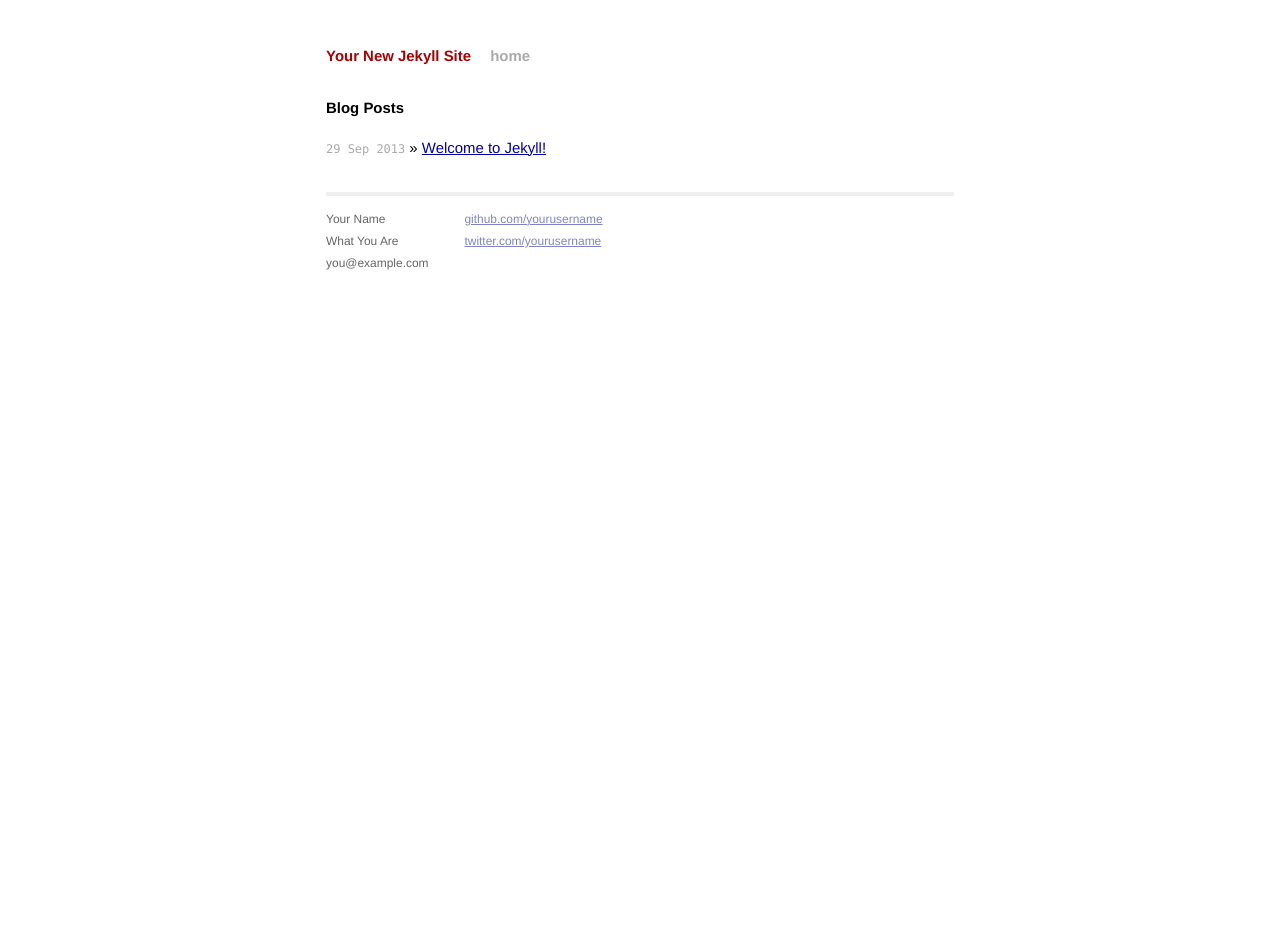
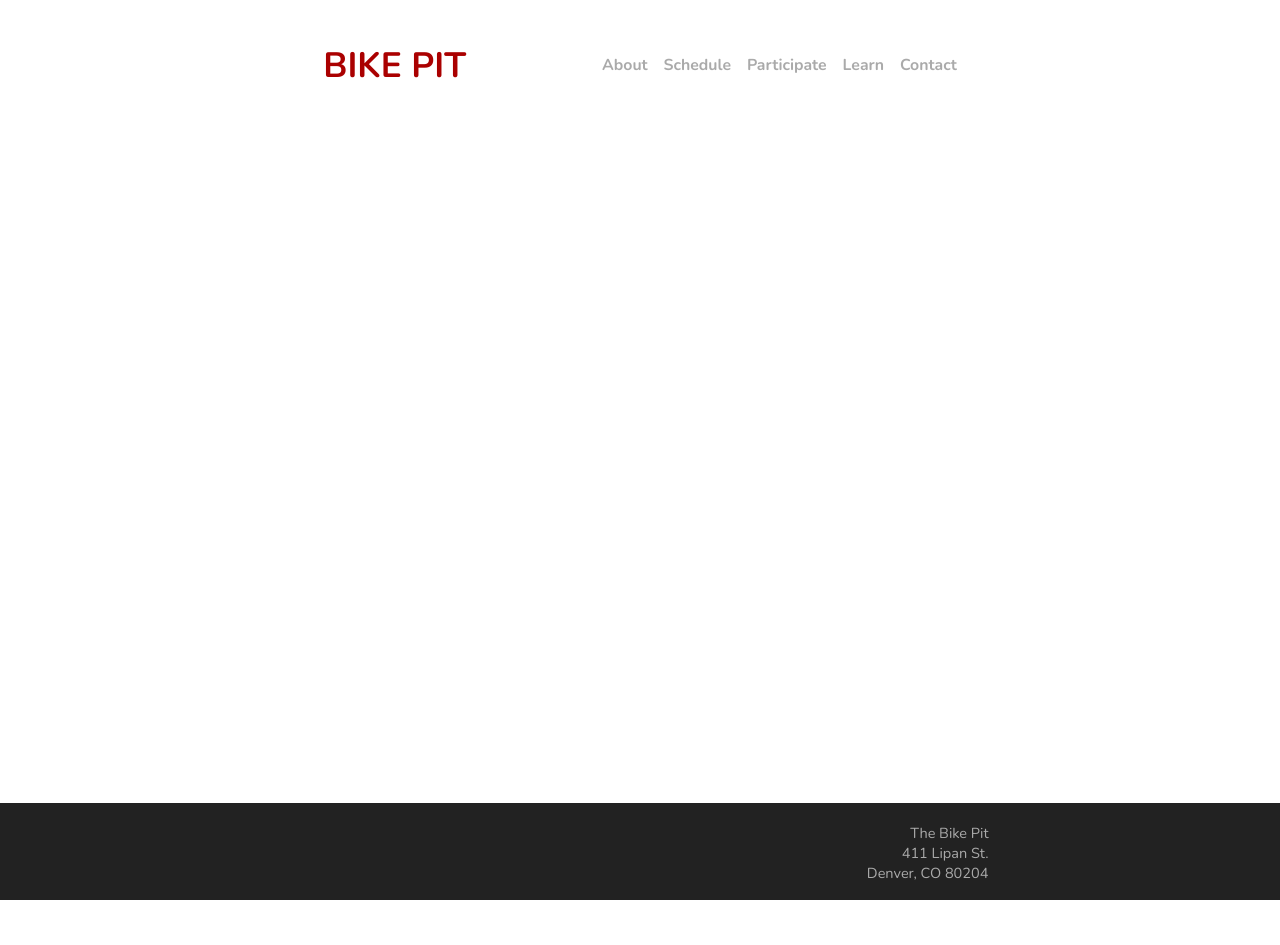
Before and after one commit to bikepit/bikepit, a Jekyll site: the page built from index.md, in a window 1280 px wide. Built offline with Jekyll 4.4.1, drawn with Linux system fonts in a browser that asks for light colours; some web fonts are replaced; Markdown is read by kramdown in place of the engine named in the settings; after the commit the page ends 900 px from its top, so only the background shows below that.

Commit message:
Fleshed out a lot of content and got the basic look for the site.

```diff
--- a/_config.yml
+++ b/_config.yml
@@ -1,3 +1,3 @@
-name: Your New Jekyll Site
+name: BIKE PIT
 markdown: redcarpet
 pygments: true
--- a/_layouts/default.html
+++ b/_layouts/default.html
@@ -6,39 +6,38 @@
         <title>{{ page.title }}</title>
         <meta name="viewport" content="width=device-width">
 
-        <!-- syntax highlighting CSS -->
-        <link rel="stylesheet" href="/css/syntax.css">
-
         <!-- Custom CSS -->
         <link rel="stylesheet" href="/css/main.css">
+        <link rel="stylesheet" href="/fonts/opensans_bold_macroman/stylesheet.css">
+        <link href='http://fonts.googleapis.com/css?family=Nunito:300,700' rel='stylesheet' type='text/css'>
+        <link href='http://fonts.googleapis.com/css?family=Libre+Baskerville:400,700' rel='stylesheet' type='text/css'>
 
     </head>
     <body>
 
         <div class="site">
-          <div class="header">
-            <h1 class="title"><a href="/">{{ site.name }}</a></h1>
-            <a class="extra" href="/">home</a>
-          </div>
-
-          {{ content }}
-
-          <div class="footer">
-            <div class="contact">
-              <p>
-                Your Name<br />
-                What You Are<br />
-                you@example.com
-              </p>
+          <div class="container">
+            <div class="header">
+              <a class="title" href="/">{{ site.name }}</a>
+              <a class="extra" href="/contact">Contact</a>
+              <a class="extra" href="/learn/">Learn</a>
+              <a class="extra" href="/participate/">Participate</a>
+              <a class="extra" href="/schedule/">Schedule</a>
+              <a class="extra" href="/about/">About</a>
             </div>
-            <div class="contact">
-              <p>
-                <a href="https://github.com/yourusername">github.com/yourusername</a><br />
-                <a href="https://twitter.com/yourusername">twitter.com/yourusername</a><br />
-              </p>
+            <div class=".writing">
+              {{ content }}
             </div>
           </div>
         </div>
-
+        <div class="footer">
+          <div class="foot-body">
+            <div class="contact right text-right">
+              The Bike Pit</br>
+              411 Lipan St.</br>
+              Denver, CO 80204
+            </div>
+          </div>
+        </div>
     </body>
 </html>
--- a/css/main.css
+++ b/css/main.css
@@ -14,20 +14,41 @@ html, body { height: 100%; }
 
 body {
   background-color: #FFF;
-  font: 13.34px Helvetica, Arial, sans-serif;
-  font-size: small;
+  //font: 1.1em 'open_sansregular', Arial, sans-serif;
+  font: 1.1em 'Nunito', Arial, sans-serif;
   text-align: center;
+  text-rendering: optimizeLegibility;
 }
 
 h1, h2, h3, h4, h5, h6 {
-  font-size: 100%; }
+  font-family: 'Libre Baskerville';
+  font-size: 100%;
+}
 
-h1 { margin-bottom: 1em; }
+h1 { font-size: 150%; margin-bottom: 1em; }
 p { margin: 1em 0; }
 
-a         { color: #00a; }
+ul, ol { list-style-position: outside; }
+
+ul li { margin-bottom: 0.5em; }
+
+hr {
+  margin: 1em 0;
+  border-style: solid;
+  border-width: 1px 0px 0px 0px;
+  border-color: #ddd;
+}
+
+blockquote {
+  display: blocks;
+  background: #fdd;
+  padding-left: 0.2em;
+}
+
+img { width: 36em;}
+a         { color: #a00; }
 a:hover   { color: #000; }
-a:visited { color: #a0a; }
+a:visited { color: #700; }
 
 /*****************************************************************************/
 /*
@@ -56,11 +77,23 @@ ul.posts span {
 /*****************************************************************************/
 
 .site {
-  font-size: 115%;
+  box-sizing: border-box;
+  min-height: 100%;
   text-align: justify;
-  width: 42em;
+  line-height: 1.45em;
+  overflow: hidden;
+  padding-bottom: 1em;
+}
+
+.site .container {
+  width: 36em;
   margin: 3em auto 2em;
-  line-height: 1.5em;
+  //overflow: auto;
+  padding-bottom: 3em;
+}
+
+.site .container .writing {
+  margin-bottom: 2em;
 }
 
 .site .header a {
@@ -68,22 +101,30 @@ ul.posts span {
   text-decoration: none;
 }
 
-.site .header h1.title {
+.site .header a.title {
+  //font-family: 'Libre Baskerville';
   display: inline-block;
   margin-bottom: 2em;
 }
 
-.site .header h1.title a {
+.site .header a.title {
   color: #a00;
+  font-size: 200%;
 }
 
-.site .header h1.title a:hover {
+.site .header a.title:hover {
   color: #000;
 }
 
 .site .header a.extra {
   color: #aaa;
+  float: right;
+  font-size: 90%;
   margin-left: 1em;
+}
+
+.stie .header a.extra:visited {
+  color: #aaa;
 }
 
 .site .header a.extra:hover {
@@ -94,32 +135,31 @@ ul.posts span {
   color: #aaa;
 }
 
-.site .footer {
-  font-size: 80%;
-  color: #666;
-  border-top: 4px solid #eee;
-  margin-top: 2em;
+.footer {
+  background: #222;
+  color: #AAA;
+  font-size: 1.1em;
+  padding: 1em;
+  height: 3em;
+  margin-top: -5em;
   overflow: hidden;
+  clear: both;
 }
 
-.site .footer .contact {
-  float: left;
-  margin-right: 3em;
+.footer .foot-body {
+  width: 36em;
+  margin: 0 auto;
 }
 
-.site .footer .contact a {
-  color: #8085C1;
+.footer .foot-body .contact {
+  font-size: 0.75em;
 }
 
-.site .footer .rss {
-  margin-top: 1.1em;
-  margin-right: -.2em;
-  float: right;
-}
-
-.site .footer .rss img {
-  border: 0;
-}
+.left {float: left;}
+.right {float: right;}
+.text-left {text-align: left;}
+.text-right {text-align: right;}
+.text-center {text-align: center;}
 
 /*****************************************************************************/
 /*
--- a/index.html
+++ /dev/null
@@ -1,13 +0,0 @@
----
-layout: default
-title: Your New Jekyll Site
----
-
-<div id="home">
-  <h1>Blog Posts</h1>
-  <ul class="posts">
-    {% for post in site.posts %}
-      <li><span>{{ post.date | date_to_string }}</span> &raquo; <a href="{{ post.url }}">{{ post.title }}</a></li>
-    {% endfor %}
-  </ul>
-</div>
--- /dev/null
+++ b/index.md
@@ -0,0 +1,4 @@
+---
+layout: default
+title: The Bike Pit Welcome
+---
```
Also changed, not shown: about/index.md (added, +14 -0 lines), contact/index.markdown (added, +24 -0 lines), participate/index.md (added, +22 -0 lines), schedule/index.md (added, +40 -0 lines), assets/bikepit.jpg (added), 1 other file.
